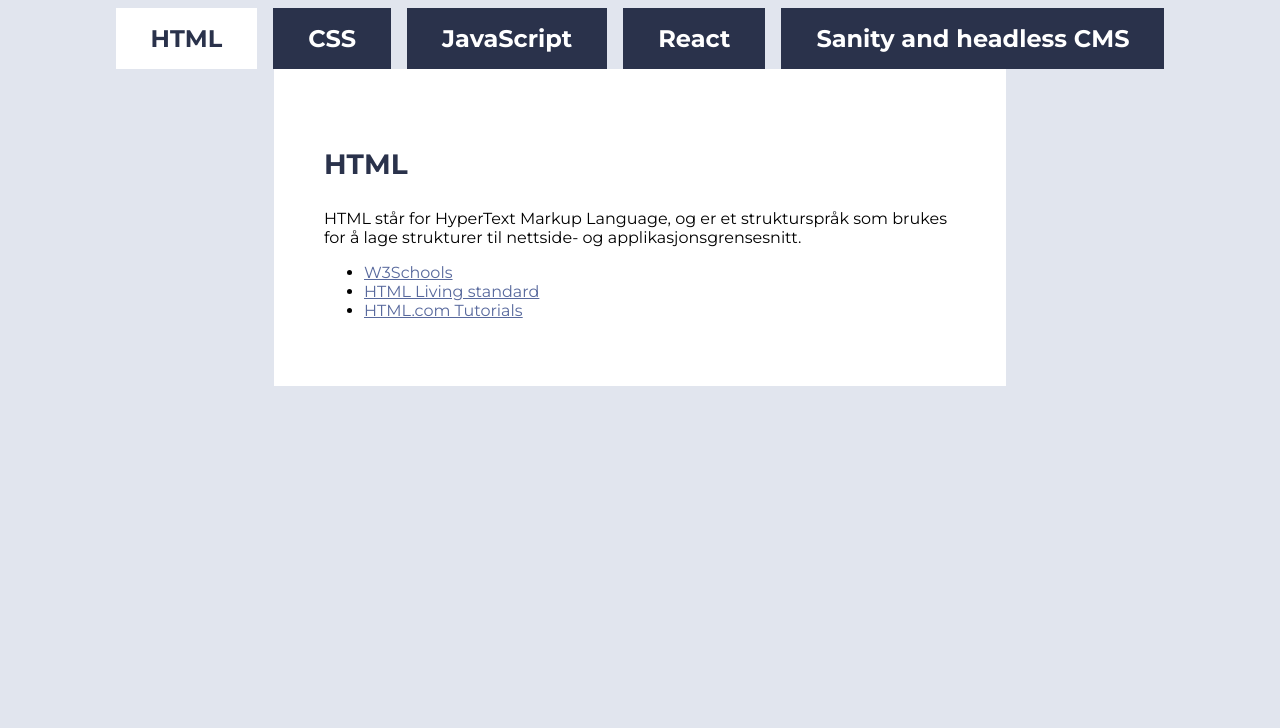
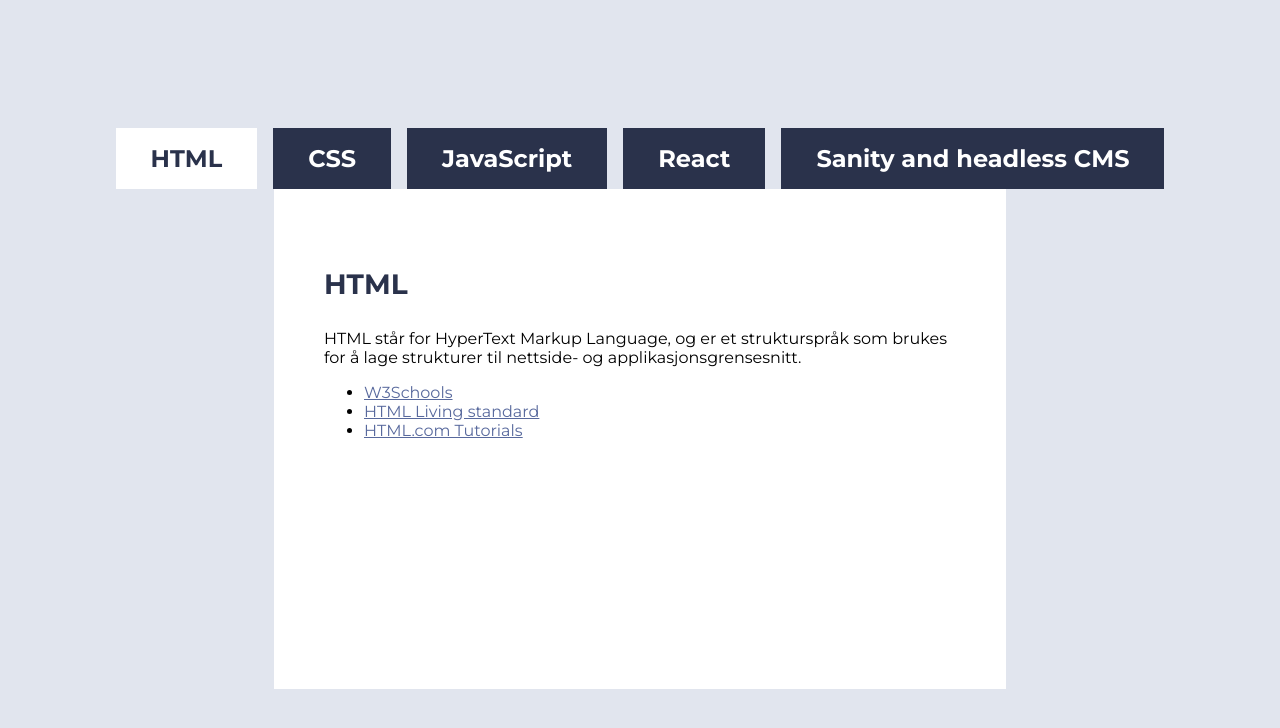
Before and after one commit to kevinlj2/uin25ak1_resource_layout_johannesen, a plain HTML site: page index.html in a window 1280 px wide. Drawn offline with Linux system fonts and the light colour scheme.

Commit message:
Siste touchup på CSS

```diff
--- a/style.css
+++ b/style.css
@@ -15,7 +15,10 @@ body {
   background-color: var(--gray);
   display: flex;
   justify-content: center;
+  align-items: center;
   flex-wrap: wrap;
+  flex-direction: column;
+  height: 100vh;
 }
 
 nav {
```
